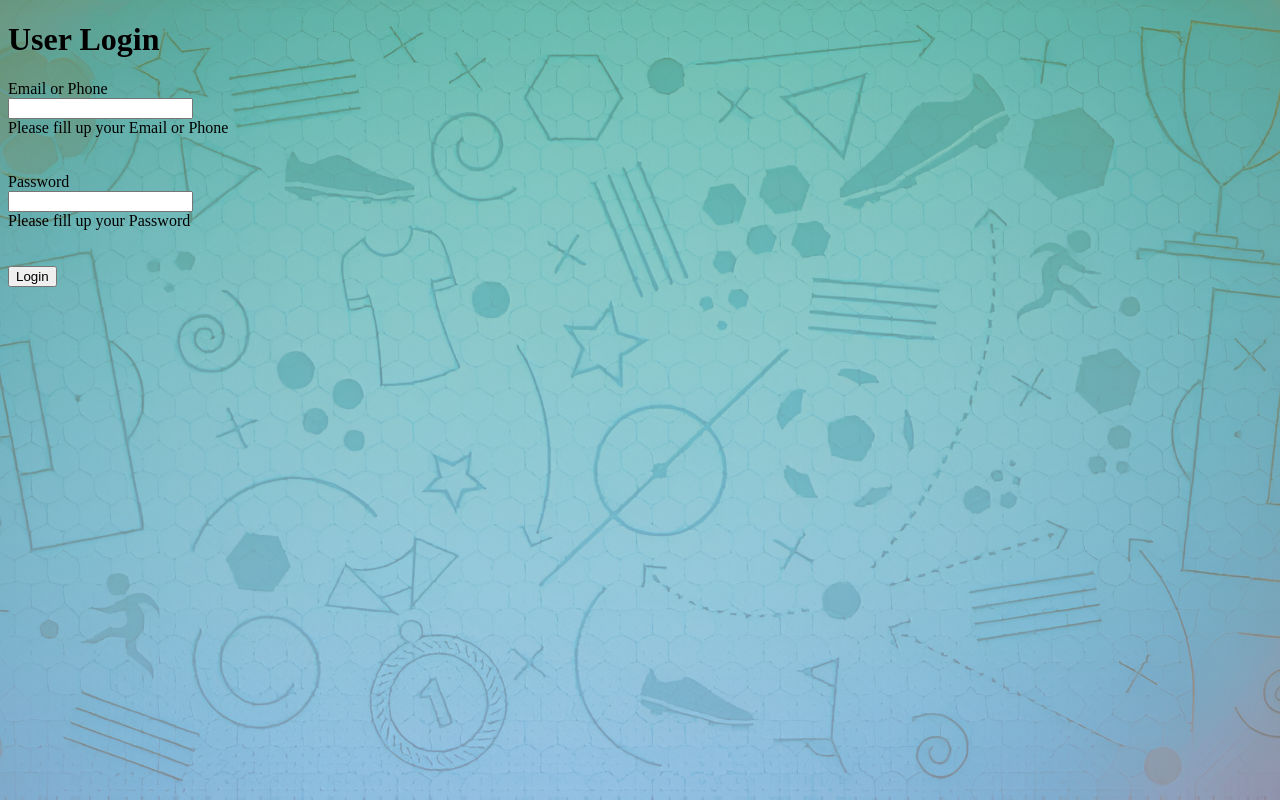
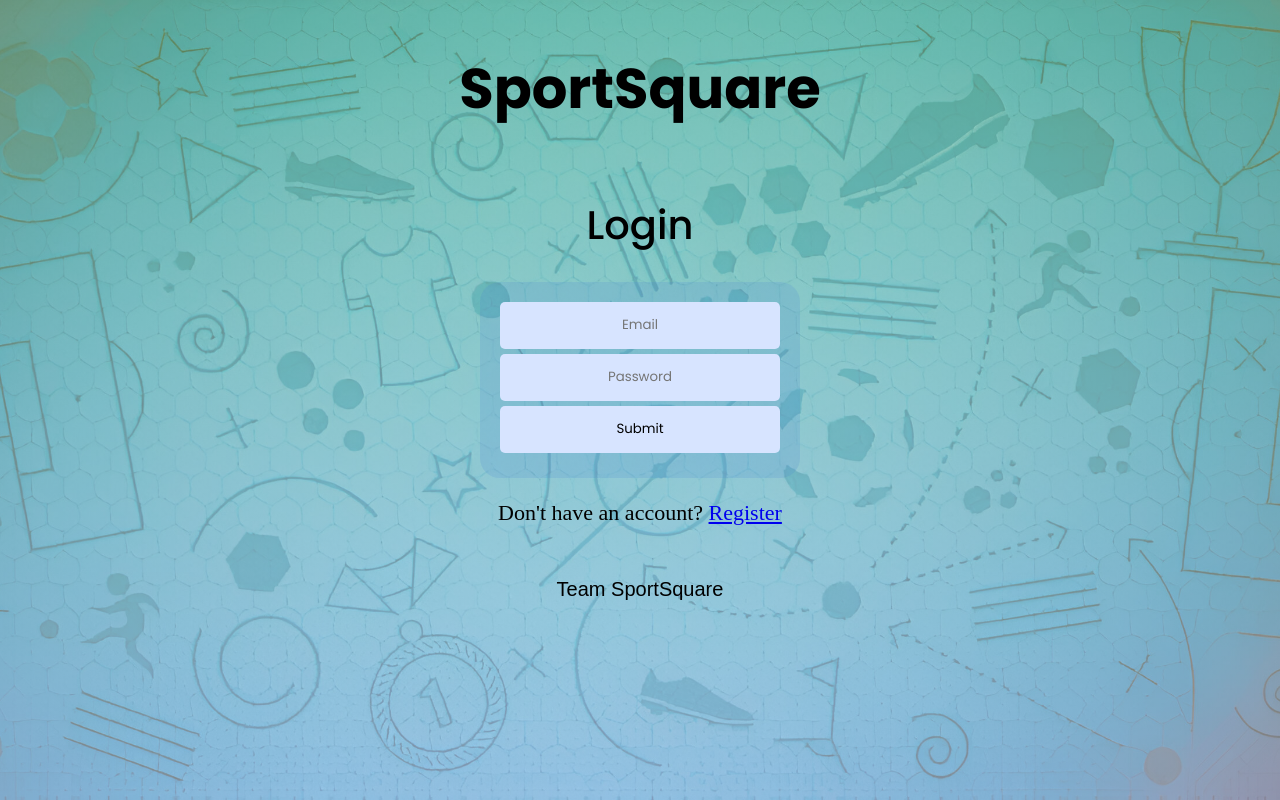
Before and after one commit to Allen1406/SportSquare, a plain HTML site: page login.html in a window 1280 px wide. Drawn offline with Linux system fonts and the light colour scheme; a web font is replaced by a local one.

Commit message:
Initial first commit

```diff
--- a/login.css
+++ b/login.css
@@ -0,0 +1,70 @@
+body{
+    background-image: linear-gradient(rgba(181, 255, 155, 0.485), rgba(255, 255, 255, 0.5)), url(upscale.jpeg);
+    box-sizing: border-box;
+    background-repeat: no-repeat;
+    background-position: center;
+    background-size:cover ;
+    background-attachment: fixed;
+}
+.header{
+    display: flex;
+    justify-content: center;
+    font-family: SUSE , Poppins;
+    font-size: 28px;
+}
+.header h1{
+    font-weight: 700;
+}
+.login {
+    display: flex;
+    text-align: center;
+    justify-content: center;
+}
+.login h1{
+    font-family: SUSE ,Poppins;
+    font-weight: 500;
+    font-size: 40px;
+}
+.login .content{
+    background-color: rgba(73, 130, 210, 0.17);
+    padding: 20px;
+    border-radius: 20px;
+    justify-content: center;
+
+}
+.login input,
+.login button {
+    background-color: rgb(215, 228, 255);
+    font-family: SUSE , Poppins;
+    display: block;
+    transition: all .2s ease-in-out;
+    text-align: center;
+    width: 280px;
+    height: 47px;
+    margin-bottom: 5px;
+    padding: 10px;
+    box-sizing: border-box;
+    border-radius: 5px;
+    border: 0px;
+}
+.login input:hover,
+.login button:hover{
+    transform: scale(1.05);
+    box-shadow: 5px 5px 50px rgba(0, 0, 0, 0.601);
+}
+.login button{
+    color: black;
+}
+.login p{
+    font-size: 22px;
+}
+footer{
+    display: flex;
+    justify-content: center;
+    margin-top: 10px;
+}
+#bottom{
+    justify-content: center;
+    font-family: SUSE,sans-serif;
+    font-size: 20px;
+}
--- a/login.html
+++ b/login.html
@@ -2,22 +2,34 @@
 <html lang="en">
 <head>
 	<meta charset="UTF-8">
-	<title>Validated Login Form</title>
-	<link rel="stylesheet" href="style.css">
+	<title>Login!</title>
+    <meta name="viewport" content="width=device-width, initial-scale=1.0">
+	<link rel="stylesheet" href="login.css">
+    <link rel="preconnect" href="https://fonts.googleapis.com">
+    <link rel="preconnect" href="https://fonts.gstatic.com" crossorigin>
+    <link href="https://fonts.googleapis.com/css2?family=SUSE:wght@100..800&display=swap" rel="stylesheet">
+    <link rel="preconnect" href="https://fonts.googleapis.com">
+    <link rel="preconnect" href="https://fonts.gstatic.com" crossorigin>
+    <link href="https://fonts.googleapis.com/css2?family=Open+Sans:ital,wght@0,300..800;1,300..800&family=Poppins:ital,wght@0,100;0,200;0,300;0,400;0,500;0,600;0,700;0,800;0,900;1,100;1,200;1,300;1,400;1,500;1,600;1,700;1,800;1,900&display=swap" rel="stylesheet">
 </head>
 <body>
-	<div class="container">
-		<h1 class="label">User Login</h1>
-		<form class="login_form" action="home.html" method="post" name="form" onsubmit="return validated()">
-			<div class="font">Email or Phone</div>
-			<input autocomplete="off" type="text" name="email">
-			<div id="email_error">Please fill up your Email or Phone</div>
-			<br><br><div class="font font2">Password</div>
-			<input type="password" name="password">
-			<div id="pass_error">Please fill up your Password</div>
-			<br><br><button type="submit">Login</button>
-		</form>
-	</div>
-	<script src="valid.js"></script>
+    <div class="header">
+        <h1>SportSquare</h1>
+    </div>
+    <div class="login">
+        <form>
+            <h1>Login</h1>
+            <div class="content">
+            <input type="email" required  name="email" id="email-input" placeholder="Email">
+            <input type="password" required minlength="8" name="password" id="password-input" placeholder="Password">
+            <button type="submit">Submit</button>
+            </div>
+            <p id="p2">Don't have an account? <a href="register.html">Register</a></p>
+        </form>
+    </div>
+    <footer>
+        <p id="bottom">Team SportSquare</p>
+    </footer>
+
 </body>
 </html>
```
Also changed, not shown: register.css (+7 -0 lines), register.html (+28 -9 lines), register.js (added), valid.js (deleted), 1 other file.
